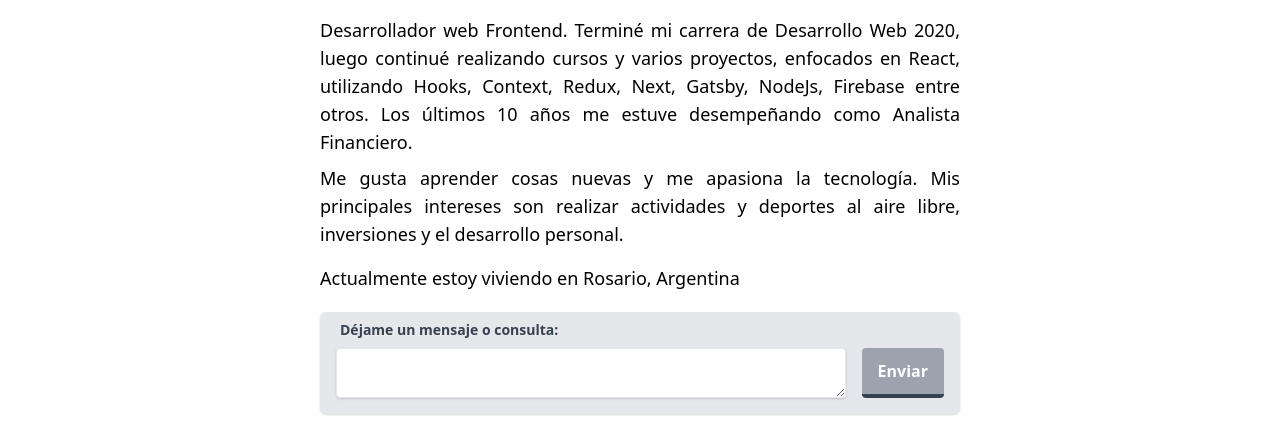
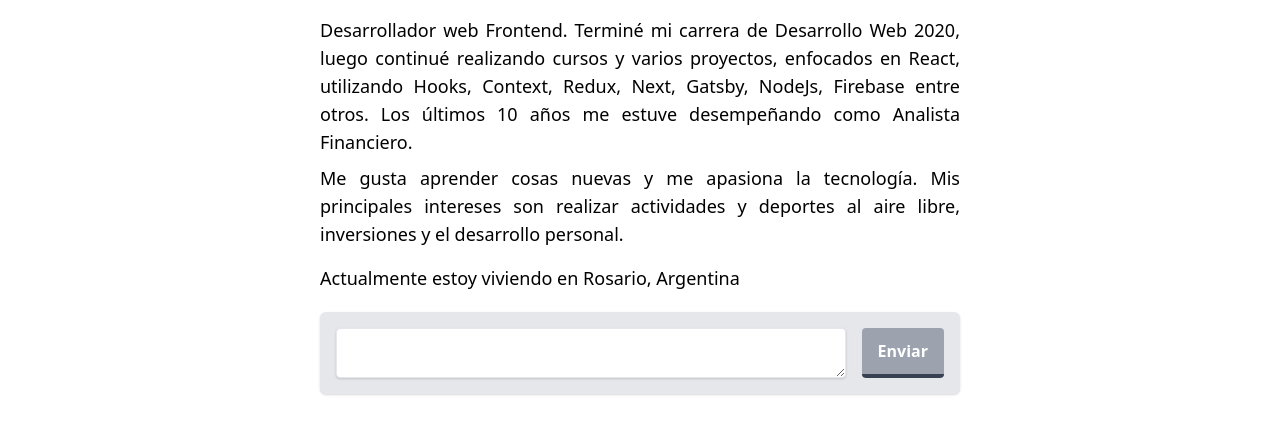
Before and after one commit to HectorAllende/miPagina, a Gatsby site: page / in a window 1280 px wide. Shown: the part 386-816 px from the top of the page. Built offline with nearby package versions, Linux system fonts and the light colour scheme; Gatsby itself is replaced by a stand-in of ours.

Commit message:
probando 2

```diff
--- a/src/components/inicio.js
+++ b/src/components/inicio.js
@@ -46,19 +46,23 @@ const Inicio = () => {
 
                     data-netlify="true"
                     data-netlify-honeypot="bot-field"
-                    className="p-2 mt-3 bg-gray-200 rounded-md shadow">
 
-                    <label htmlFor="contact" className="p-3 text-sm font-bold text-gray-700">Déjame un mensaje o consulta:</label>
+                    className="p-2 mt-3 bg-gray-200 rounded-md shadow"
+                    >
+
+                    {/* <label htmlFor="contacto" className="p-3 text-sm font-bold text-gray-700">Déjame un mensaje o consulta:</label> */}
 
                     <div className="flex p-2">
 
-                    <input type="hidden" name="bot-field" /> <input type="hidden" name="contact" value="contact" />
+                        <input type="hidden" name="bot-field" /> <input type="hidden" name="contact" value="contact" />
+
                         <textarea
                             name="contact"
                             className="flex-1 px-3 py-1 text-sm text-gray-700 border rounded shadow focus:outline-none"
                         ></textarea>
+
                         <button
-                            type="submit"
+                             type="submit"
                             className="ml-4 transition duration-150 transform btn hover:scale-105"
 
                         >Enviar</button>
```
